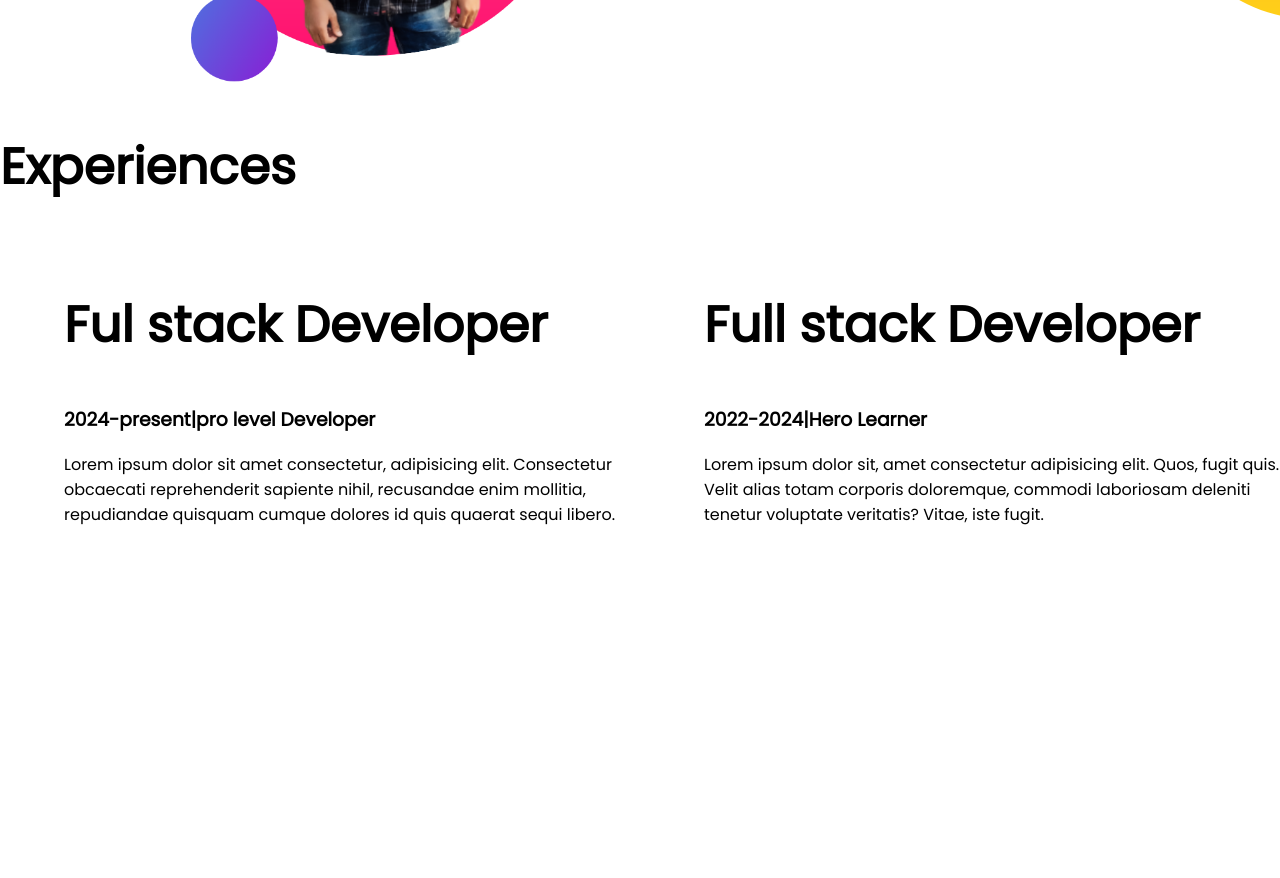
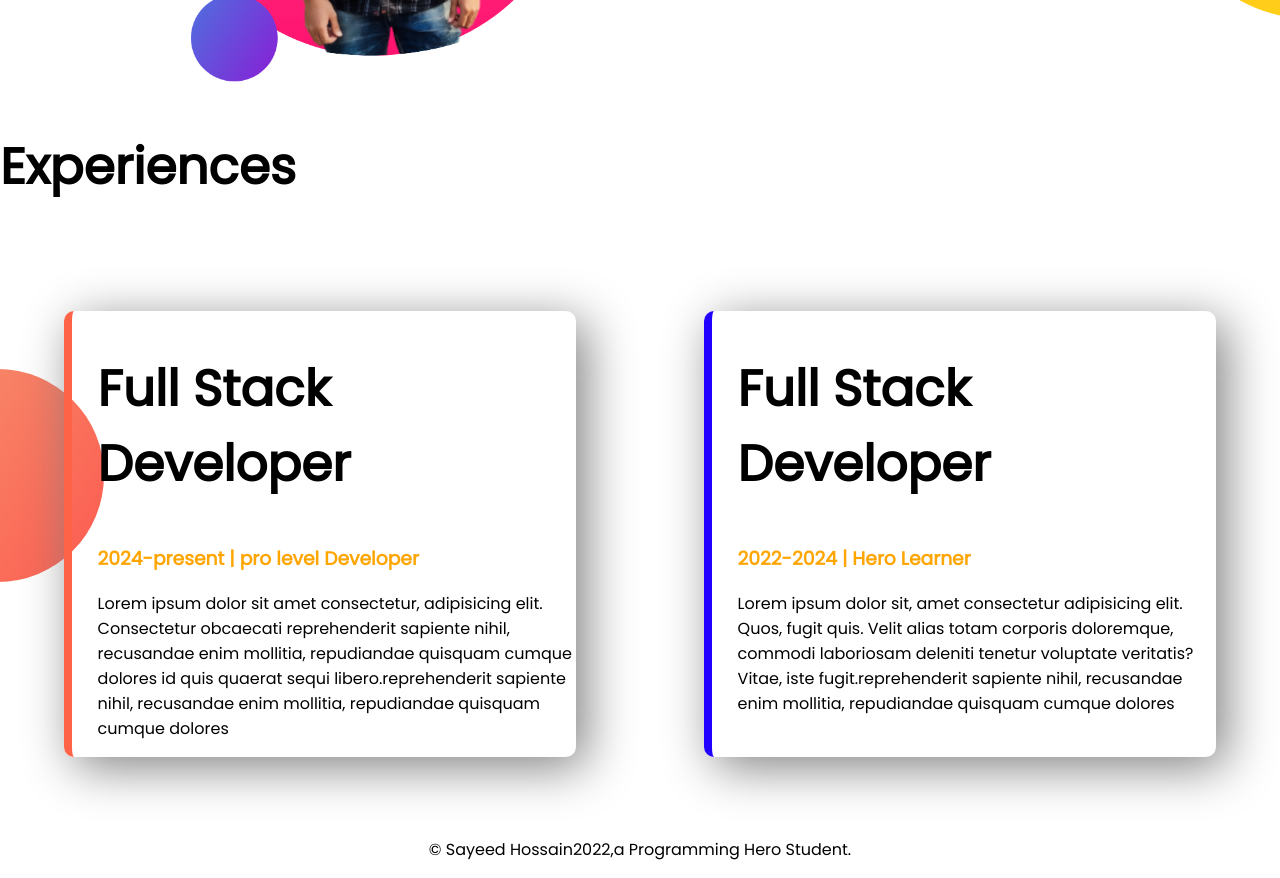
Before and after one commit to sayeedhossain2/developer-portfolio, a plain HTML site: page index.html in a window 1280 px wide. Shown: the part 1060-1938 px from the top of the page. Before the commit the page ends 1603 px from the top, so only its background shows below. Drawn offline with Linux system fonts and the light colour scheme.

Commit message:
project done

```diff
--- a/index.html
+++ b/index.html
@@ -59,17 +59,21 @@
     <section class="experience-area">
         <h1>Experiences</h1>
         <div class="flexable-content">
-            <div class="half-desc">
-                <h1>Ful stack Developer</h1>
-                <h3>2024-present|pro level Developer</h3>
-                <p>Lorem ipsum dolor sit amet consectetur, adipisicing elit. Consectetur obcaecati reprehenderit sapiente nihil, recusandae enim mollitia, repudiandae quisquam cumque dolores id quis quaerat sequi libero.</p>
+            <div class="experience-item border-add1">
+                <h1>Full Stack Developer</h1>
+                <h3>2024-present | pro level Developer</h3>
+                <p>Lorem ipsum dolor sit amet consectetur, adipisicing elit. Consectetur obcaecati reprehenderit sapiente nihil, recusandae enim mollitia, repudiandae quisquam cumque dolores id quis quaerat sequi libero.reprehenderit sapiente nihil, recusandae enim mollitia, repudiandae quisquam cumque dolores</p>
             </div>
-            <div class="half-desc">
-                <h1>Full stack Developer</h1>
-                <h3>2022-2024|Hero Learner</h3>
-                <p>Lorem ipsum dolor sit, amet consectetur adipisicing elit. Quos, fugit quis. Velit alias totam corporis doloremque, commodi laboriosam deleniti tenetur voluptate veritatis? Vitae, iste fugit.</p>
+            <div class="experience-item border-add2">
+                <h1>Full Stack Developer</h1>
+                <h3>2022-2024 | Hero Learner</h3>
+                <p>Lorem ipsum dolor sit, amet consectetur adipisicing elit. Quos, fugit quis. Velit alias totam corporis doloremque, commodi laboriosam deleniti tenetur voluptate veritatis? Vitae, iste fugit.reprehenderit sapiente nihil, recusandae enim mollitia, repudiandae quisquam cumque dolores</p>
             </div>
         </div>
     </section>
+
+    <footer>
+        <p>&copy; Sayeed Hossain2022,a Programming Hero Student. </p>
+    </footer>
   </body>
 </html>
--- a/style.css
+++ b/style.css
@@ -4,6 +4,9 @@ body {
 }
 h1 {
   font-size: 50px;
+}
+h3 {
+  color: orange;
 }
 .heading-name {
   color: orange;
@@ -45,3 +48,27 @@ h1 {
   background-repeat: no-repeat;
   background-position: right;
 }
+.experience-area {
+  background-image: url(images/exp-bg.png);
+  background-repeat: no-repeat;
+  background-position: left;
+}
+
+.experience-item {
+  width: 40%;
+  margin: 5%;
+  box-shadow: 10px 10px 50px gray;
+  padding-left: 2%;
+  border-radius: 10px;
+}
+
+.border-add1 {
+  border-left: 8px solid tomato;
+}
+.border-add2 {
+  border-left: 8px solid rgb(34, 0, 255);
+}
+
+footer p {
+  text-align: center;
+}
```
